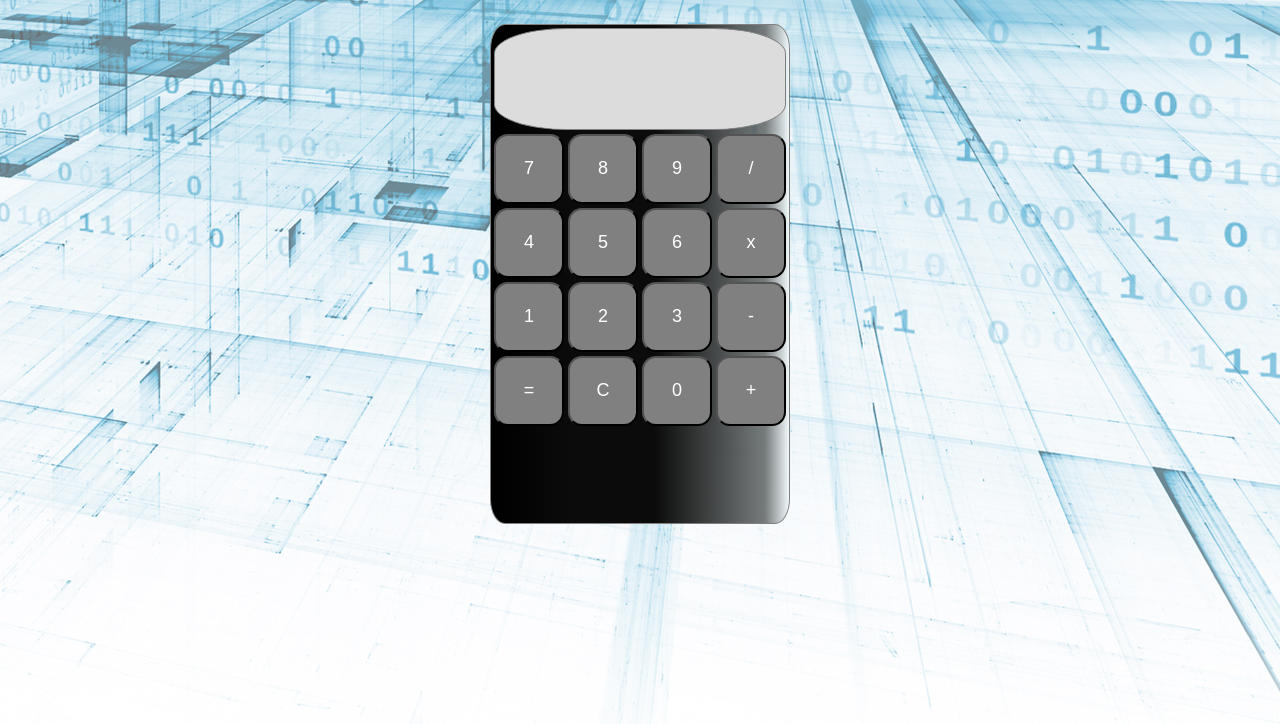
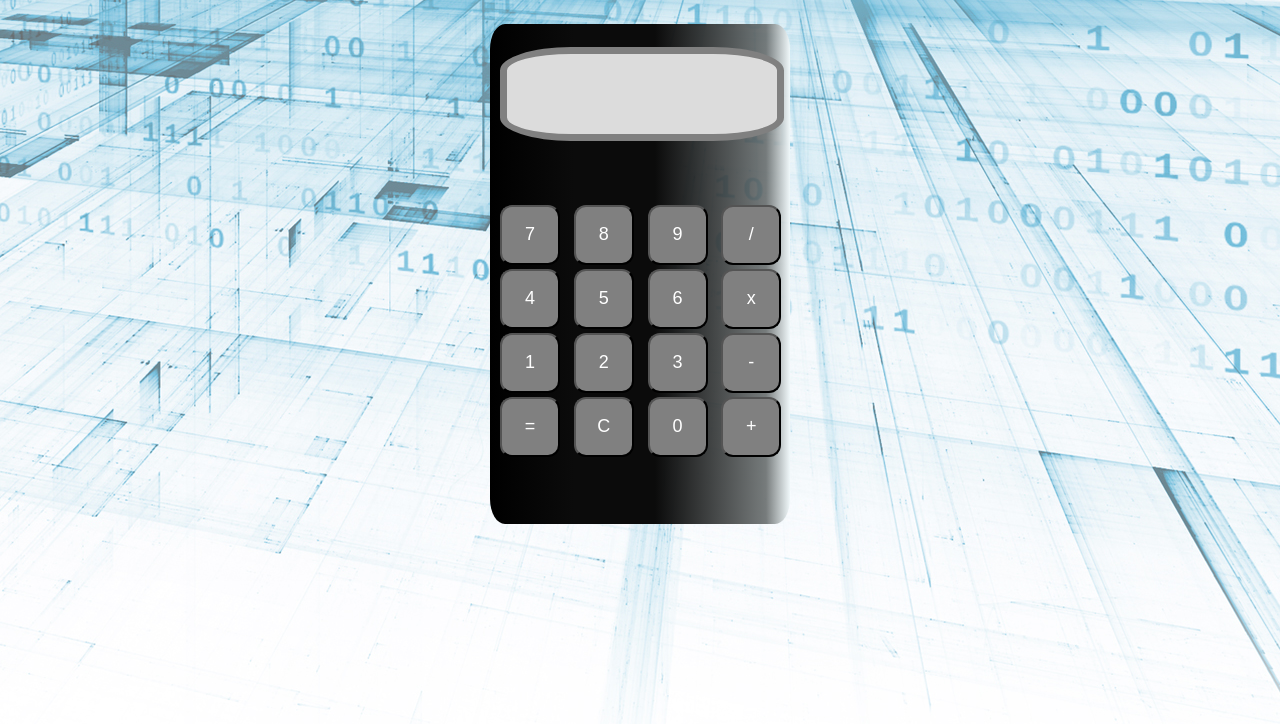
Before and after one commit to NicolasRomay/Calculadora, a plain HTML site: page index.html in a window 1280 px wide. Shown: the part 76-800 px from the top of the page. Drawn offline with Linux system fonts and the light colour scheme.

Commit message:
new commit

```diff
--- a/style.css
+++ b/style.css
@@ -14,29 +14,36 @@ h1 {
     rgba(98,103,103,0.8589635683374912) 92%, rgba(240,248,250,1) 100%);
     width: 300px;
     height: 500px;
-    border: 1px solid gray;
+    border: 3px gray;
     border-radius: 5%;
 }
 
 .calculadora td button{
-    width: 70px;
-    height: 70px;
+    margin-left: 7px;
+    width: 60px;
+    height: 60px;
     font-size: 18px;color:white;
     background-color: gray;
     border-radius: 20%;
     cursor: pointer;
 }
 
+#siete,#ocho,#nueve,#division {
+    margin-top: 60px;
+}
+
 #resultado {
+    margin-top: 20px;
+    margin-left: 7px;
     display: block;
     text-align: center;
     font-size: 50px;
     color:cornflowerblue;
-    width: 290px;
-    height: 100px;
-    line-height: 120px;
+    width: 270px;
+    height: 80px;
+    line-height: 90px;
     background-color:gainsboro;
-    border: 1px solid gray;
+    border: 7px solid gray;
     border-radius: 25%;
     overflow: hidden;
 }
```
